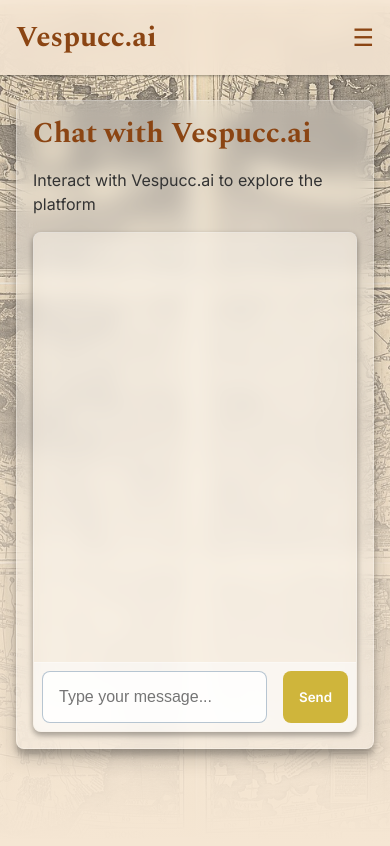
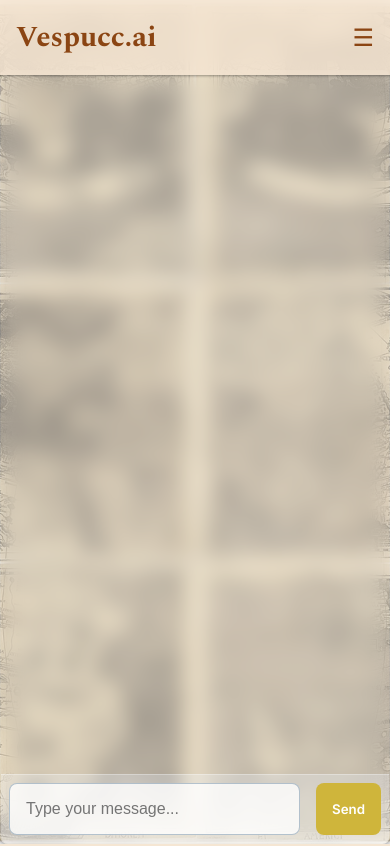
Before and after one commit to TannerBS/Vesspucc.ai-website-old, a React (Vite) app: page /Vespucc.ai-Website/explore in a window 390 px wide. Shown: the top 846 px of the page. Built offline with nearby package versions, Linux system fonts and the light colour scheme.

Commit message:
update the viewport on chatbox for iphone zoom

```diff
--- a/src/components/explore/ChatBot.tsx
+++ b/src/components/explore/ChatBot.tsx
@@ -4,18 +4,17 @@
 const ChatContainer = styled.div`
   display: flex;
   flex-direction: column;
-  height: 60vh; // Adjusted height for mobile
-  max-height: 500px; // Max height to prevent taking too much screen
+  flex-grow: 1; // ADDED - Allow ChatContainer to fill available space in ExplorePageContainer
   background: rgba(255, 255, 255, 0.25);
   backdrop-filter: blur(10px);
   border-radius: ${({ theme }) => theme.borderRadius.md};
   border: 1px solid rgba(255, 255, 255, 0.18);
   box-shadow: ${({ theme }) => theme.boxShadow.md};
-  overflow: hidden;
+  overflow: hidden; // Keep this to manage internal scrolling of messages
 
   @media (min-width: ${({ theme }) => theme.breakpoints.md}) {
-    height: 70vh;
-    max-height: none; // Remove max-height for larger screens
+    // height: 70vh; // REMOVED
+    // max-height: none; // REMOVED
   }
 `;
 
@@ -137,57 +136,73 @@
   // Adjust scroll on input focus for mobile to keep input visible
   useEffect(() => {
     const inputElement = inputRef.current;
-    const chatContainerElement = chatContainerRef.current;
     if (!inputElement) return;
 
     let isFocused = false;
 
-    const adjustScrollForKeyboard = () => {
-      if (!inputElement || !chatContainerElement || !window.visualViewport || !isFocused) return;
+    const adjustInputPosition = () => { // Renamed for clarity
+      if (!inputElement || !window.visualViewport || !isFocused) return;
 
-      // Delay to allow layout to settle after resize event or focus
       setTimeout(() => {
-        if (!inputElement || !chatContainerElement || !window.visualViewport || !isFocused) return; // Re-check after timeout
+        if (!inputElement || !window.visualViewport || !isFocused) return;
 
-        const inputRect = inputElement.getBoundingClientRect();
         const visualViewport = window.visualViewport;
-        const bufferAboveKeyboard = 20; // Space between input and keyboard
+        const inputContainer = inputElement.parentElement; // Assuming InputField is directly in InputContainer
 
-        const desiredInputBottomRelativeToViewport = visualViewport.height - bufferAboveKeyboard;
-        let scrollDeltaY = inputRect.bottom - desiredInputBottomRelativeToViewport;
+        if (inputContainer) {
+          // We want the InputContainer to be positioned just above the keyboard.
+          // The visualViewport.height is the height of the viewport excluding the keyboard.
+          // visualViewport.offsetTop is the offset of the visual viewport from the layout viewport origin,
+          // which can be non-zero when the keyboard is up.
 
-        const estimatedHeaderHeight = 70; // IMPORTANT: Adjust to your actual fixed site header's height
-        const chatContainerRect = chatContainerElement.getBoundingClientRect();
+          // Calculate the available height for the chat content (MessagesContainer)
+          // This is roughly the visual viewport height minus the input container height and any header.
+          // This part is more about ensuring the InputContainer itself is positioned correctly.
 
-        // If scrolling by scrollDeltaY would push the ChatContainer top under the site header
-        if (chatContainerRect.top - scrollDeltaY < estimatedHeaderHeight) {
-          scrollDeltaY = chatContainerRect.top - estimatedHeaderHeight;
+          // The main goal is to adjust the bottom of the ChatContainer or InputContainer
+          // so it aligns with the top of the keyboard (visualViewport.height).
+          // This might involve setting the `bottom` style of the InputContainer dynamically
+          // or adjusting padding/margins, rather than scrolling the whole window.
+
+          // For a full-screen chat, we primarily want to ensure the InputContainer
+          // is not obscured by the keyboard. The MessagesContainer should then use the remaining space.
+
+          // Let's try to adjust the bottom padding of the ChatContainer or a similar approach
+          // to effectively 'push up' the InputContainer.
+          // This specific logic might need to be in ChatContainer's styled component or via direct style manipulation.
+
+          // Given the new full-screen approach, direct window scrolling is less desirable.
+          // The ChatContainer itself is now the main scrollable area (for messages).
+          // The InputContainer should ideally stick to the bottom of the ChatContainer,
+          // and the ChatContainer's height should adjust when the keyboard appears.
+
+          // Let's simplify: The ExplorePageContainer is 100vh minus navbar.
+          // ChatContainer is flex-grow: 1. InputContainer is at the bottom of ChatContainer.
+          // When keyboard appears, visualViewport.height shrinks.
+          // We need to ensure InputContainer is visible.
+          // The most straightforward might be to adjust the padding-bottom of the ChatContainer
+          // or the height of the MessagesContainer dynamically.
+
+          // For this iteration, I will remove the window.scrollBy part.
+          // The full-screen nature with overflow:hidden on ExplorePageContainer
+          // means scrolling the window is not the right approach.
+          // The internal layout of ChatBot (MessagesContainer, InputContainer) needs to adapt.
         }
-
-        // Only scroll if a significant adjustment is needed (e.g., more than 5px)
-        // And only scroll if the input is currently below its desired position (scrollDeltaY > 0)
-        // or if it's slightly above but we need to ensure it's not cut by header (covered by above logic)
-        if (Math.abs(scrollDeltaY) > 5) {
-          window.scrollBy({
-            top: scrollDeltaY,
-            behavior: 'smooth' // Can try 'instant' if 'smooth' feels laggy
-          });
-        }
-      }, 200); // Delay in ms. Tune if needed.
+      }, 100); // Short delay
     };
 
     const handleFocus = () => {
       isFocused = true;
       if (typeof window !== 'undefined' && ('ontouchstart' in window || navigator.maxTouchPoints > 0) && window.visualViewport) {
-        adjustScrollForKeyboard(); // Initial attempt on focus
-        window.visualViewport.addEventListener('resize', adjustScrollForKeyboard);
+        // adjustInputPosition(); // Initial attempt on focus - might not be needed if resize handles it
+        window.visualViewport.addEventListener('resize', adjustInputPosition);
       }
     };
 
     const handleBlur = () => {
       isFocused = false;
       if (typeof window !== 'undefined' && window.visualViewport) {
-        window.visualViewport.removeEventListener('resize', adjustScrollForKeyboard);
+        window.visualViewport.removeEventListener('resize', adjustInputPosition);
       }
     };
 
@@ -198,10 +213,10 @@
       inputElement.removeEventListener('focus', handleFocus);
       inputElement.removeEventListener('blur', handleBlur);
       if (typeof window !== 'undefined' && window.visualViewport) {
-        window.visualViewport.removeEventListener('resize', adjustScrollForKeyboard);
+        window.visualViewport.removeEventListener('resize', adjustInputPosition);
       }
     };
-  }, []); // Runs once on mount
+  }, []); // Dependencies: inputRef (implicitly)
 
   const handleSendMessage = () => {
     if (!inputValue.trim()) return;
--- a/src/pages/Explore.tsx
+++ b/src/pages/Explore.tsx
@@ -2,69 +2,29 @@
 import styled from 'styled-components'
 import ChatBot from '../components/explore/ChatBot'
 
-const ExploreContainer = styled.div`
-  min-height: 100vh;
+const ExplorePageContainer = styled.div`
+  height: 100vh;
+  display: flex;
+  flex-direction: column;
   background-image: url('${import.meta.env.BASE_URL}VespucciMap2.jpg');
   background-size: cover;
-  background-position: top center;
+  background-position: center; // Changed from top center
   background-attachment: fixed;
-  position: relative;
-  overflow: hidden; // Keep this to prevent horizontal scroll from background
-`;
-
-const ContentOverlay = styled.div`
-  min-height: 100vh;
-  background: linear-gradient(rgba(245, 230, 211, 0.3), ${({ theme }) => theme.colors.background});
-  padding-top: 100px; // Adjusted for navbar space
-  padding-left: ${({ theme }) => theme.spacing.md}; // Adjusted padding
-  padding-right: ${({ theme }) => theme.spacing.md}; // Adjusted padding
-  padding-bottom: ${({ theme }) => theme.spacing.md}; // Adjusted padding
+  overflow: hidden; // Prevent scrolling of the page itself
+  padding-top: 70px; // IMPORTANT: Adjust this to your actual Navbar height
+  box-sizing: border-box; // Ensures padding is included in the 100vh
 
   @media (min-width: ${({ theme }) => theme.breakpoints.md}) {
-    padding-top: 150px;
-    padding-left: ${({ theme }) => theme.spacing.xl};
-    padding-right: ${({ theme }) => theme.spacing.xl};
-    padding-bottom: ${({ theme }) => theme.spacing.xl};
-  }
-`;
-
-const GlassPanel = styled.div`
-  background: rgba(255, 255, 255, 0.25);
-  backdrop-filter: blur(10px);
-  border-radius: ${({ theme }) => theme.borderRadius.md};
-  border: 1px solid rgba(255, 255, 255, 0.25);
-  padding: ${({ theme }) => theme.spacing.md}; // Adjusted padding
-  margin-bottom: ${({ theme }) => theme.spacing.lg}; // Adjusted margin
-  box-shadow: ${({ theme }) => theme.boxShadow.lg};
-
-  @media (min-width: ${({ theme }) => theme.breakpoints.md}) {
-    padding: ${({ theme }) => theme.spacing.xl};
-    margin-bottom: ${({ theme }) => theme.spacing.xl};
-  }
-`;
-
-const Title = styled.h1`
-  color: ${({ theme }) => theme.colors.primary};
-  margin-bottom: ${({ theme }) => theme.spacing.md}; // Adjusted margin
-  font-size: 1.8rem; // Adjusted font size
-
-  @media (min-width: ${({ theme }) => theme.breakpoints.md}) {
-    font-size: 2.2rem; // Original size for larger screens
-    margin-bottom: ${({ theme }) => theme.spacing.lg};
+    // Potentially adjust padding-top if navbar height changes on desktop
+    // padding-top: 80px;
   }
 `;
 
 const Explore: React.FC = () => {
   return (
-    <ExploreContainer>
-      <ContentOverlay>
-        <GlassPanel>
-          <Title>Chat with Vespucc.ai</Title>
-          <p>Interact with Vespucc.ai to explore the platform</p>
-          <ChatBot />
-        </GlassPanel>
-      </ContentOverlay>
-    </ExploreContainer>
+    <ExplorePageContainer>
+      <ChatBot />
+    </ExplorePageContainer>
   );
 };
 
```
